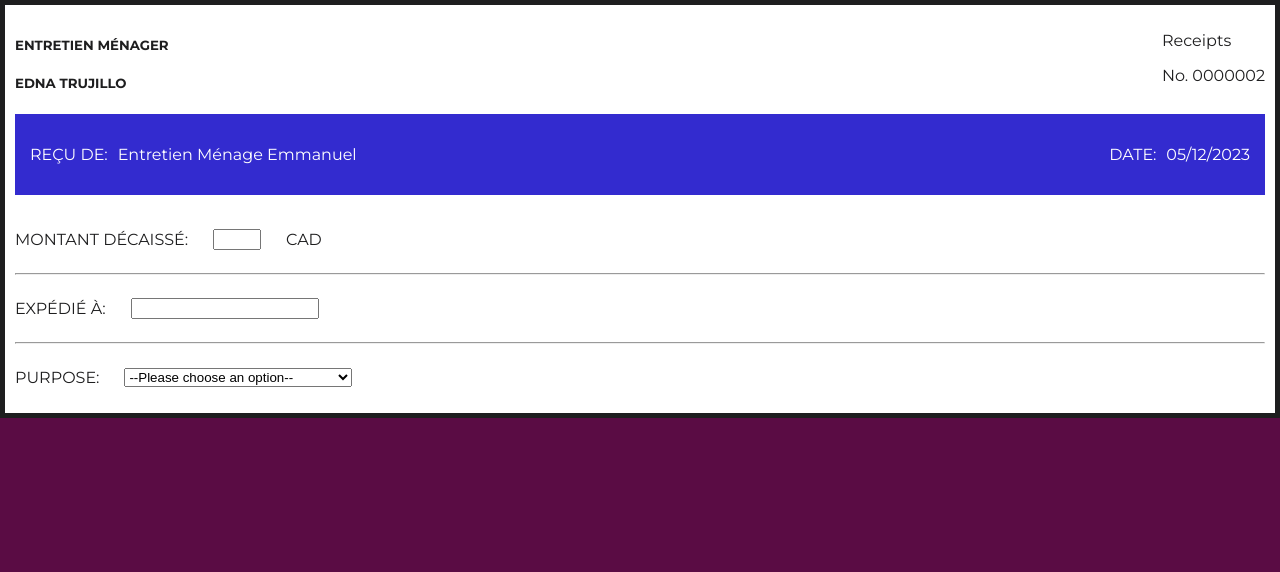
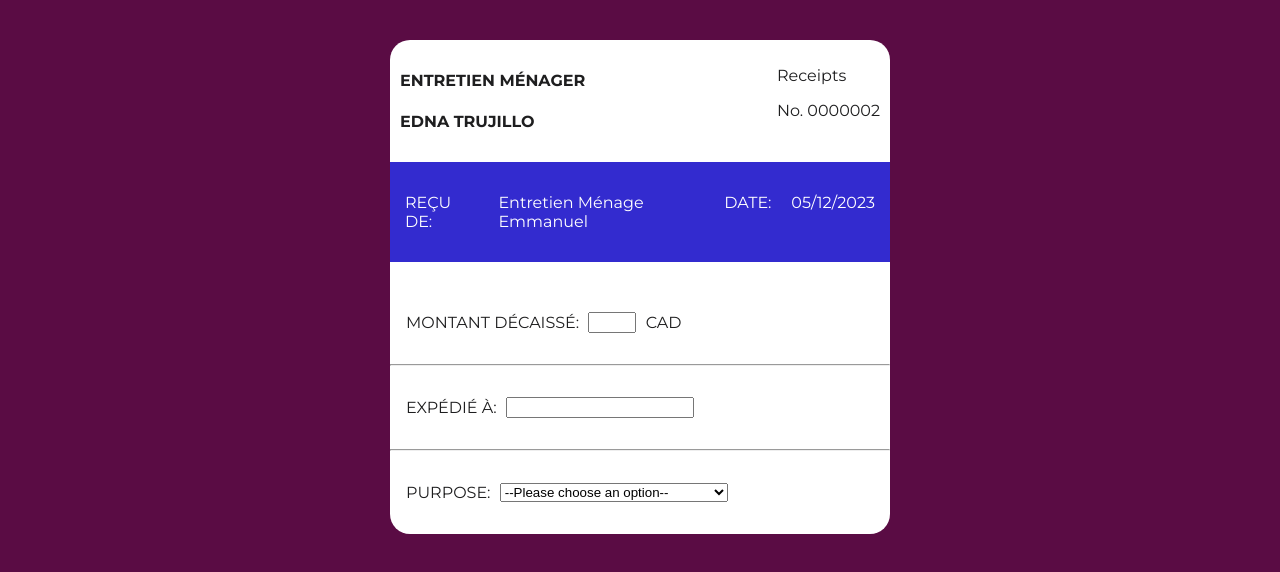
Before and after one commit to Emmanuel-459/service, a React (Create React App) app: page /#/ in a window 1280 px wide. Shown: the top 572 px of the page. Built offline with nearby package versions, Linux system fonts and the light colour scheme.

Commit message:
Receipt adjust view css and js

```diff
--- a/src/routes/Receipt/Receipt.css
+++ b/src/routes/Receipt/Receipt.css
@@ -1,14 +1,29 @@
-section {
-    border: 5px solid;
-    padding: 10px;
-    background: white;
+.containerPrincipalReceipt{
+    margin: 40px auto !important;
+    width: 500px;
+    display: grid;
+    background-color:#ffffff;
+    border-radius: 20px;
+    place-items: center;
 }
 
+  @media (max-width: 640px) {
 
+    .containerPrincipalReceipt {
+
+        margin: 38px auto!important;
+        width: auto;
+    }
+  }
+.content{
+    width: -webkit-fill-available;
+}
 .header {
     display: flex;
     flex-direction: row;
     place-content: space-between;
+    width: -webkit-fill-available;
+    margin: 10px;
 }
 
 .blue-header {
@@ -17,6 +32,7 @@ section {
     place-content: space-between;
     background: rgb(51, 43, 207);
     padding: 15px;
+    width: -webkit-fill-available;
 }
 
 .space-between {
@@ -26,15 +42,15 @@ section {
 }
 
 .padding-right {
-    padding-right: 10px;
+    padding-right: 20px;
 }
 
 .flex {
     display: flex;
     flex-direction: row;
     align-items: center;
-
-
+    margin: 16px;
+    width: -webkit-fill-available;
 }
 
 .flex div {
--- a/src/routes/Receipt/Receipt.js
+++ b/src/routes/Receipt/Receipt.js
@@ -3,11 +3,11 @@ import "./Receipt.css";
 
 function Receipt() {
   return (
-    <section>
+    <div className="containerPrincipalReceipt">
       <div className="header">
         <div>
-          <h5>ENTRETIEN MÉNAGER</h5>
-          <h5>EDNA TRUJILLO</h5>
+          <h4>ENTRETIEN MÉNAGER</h4>
+          <h4>EDNA TRUJILLO</h4>
         </div>
         <div>
           <p>Receipts</p>
@@ -46,7 +46,7 @@ function Receipt() {
           </select>
         </div>
       </div>
-    </section>
+    </div>
   );
 }
 
```
